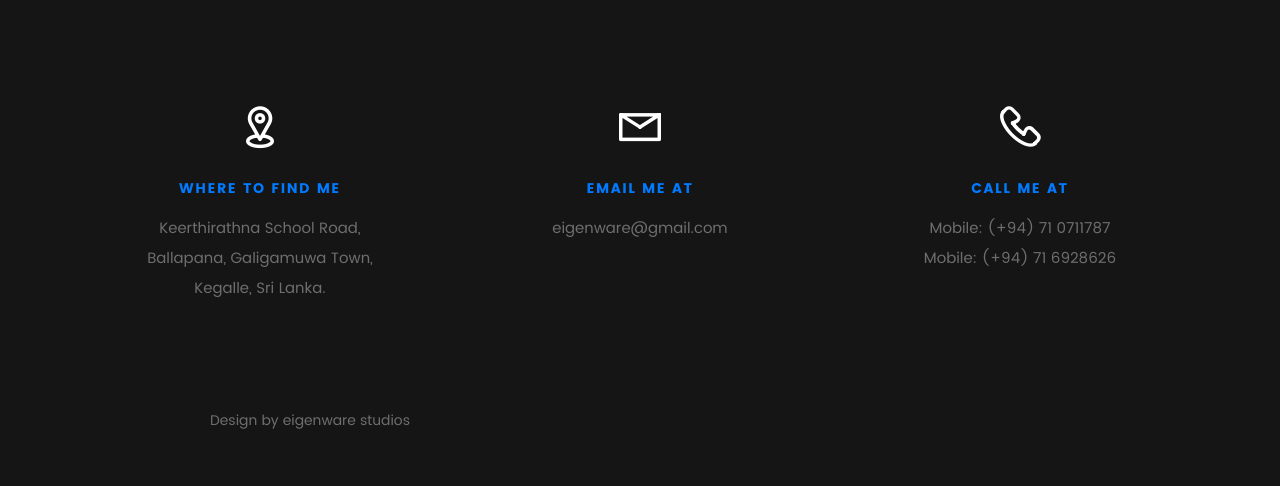
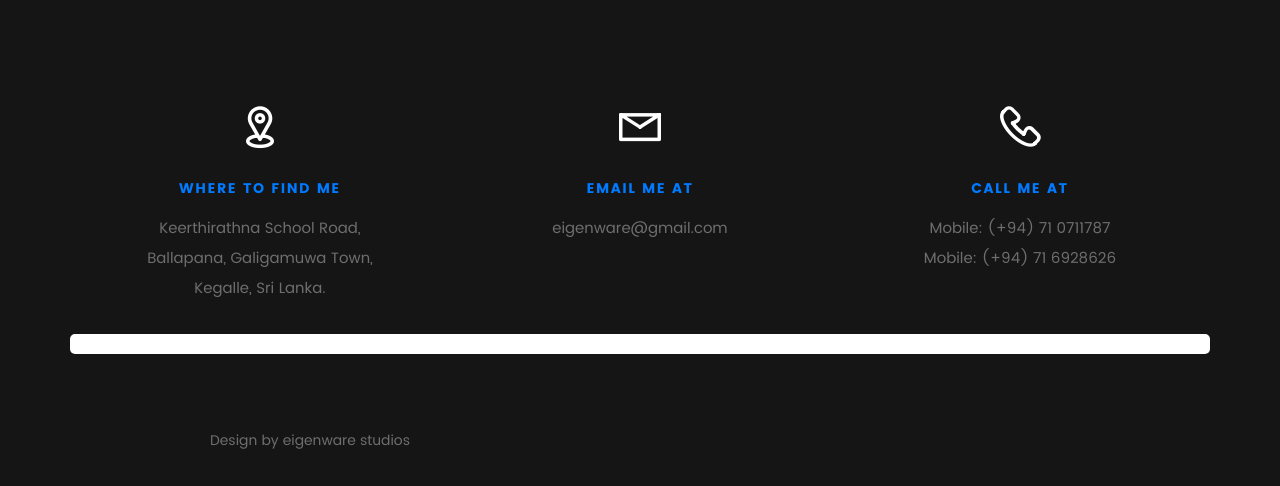
Before and after one commit to eigenware/eigenware.github.io, a plain HTML site: page index.html in a window 1280 px wide. Shown: the part 3983-4469 px from the top of the page. Drawn offline with Linux system fonts and the light colour scheme; files whose address does not match are found by name.

```diff
--- a/index.html
+++ b/index.html
@@ -436,7 +436,7 @@
     </div>
     <!-- /contact-info -->
 
-    <div class="row" style="background: white;border-radius: 5px">
+    <div class="row" style="background: white;border-radius: 5px;padding: 10px">
         <div id="fb-root"></div>
         <script>(function(d, s, id) {
           var js, fjs = d.getElementsByTagName(s)[0];
```
